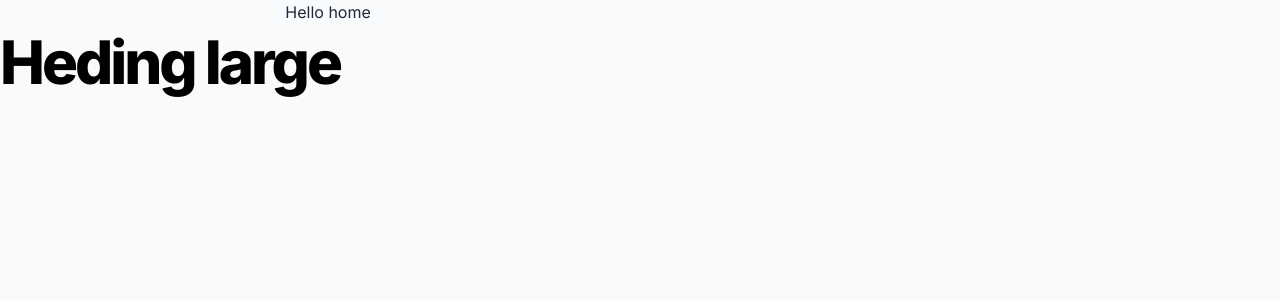
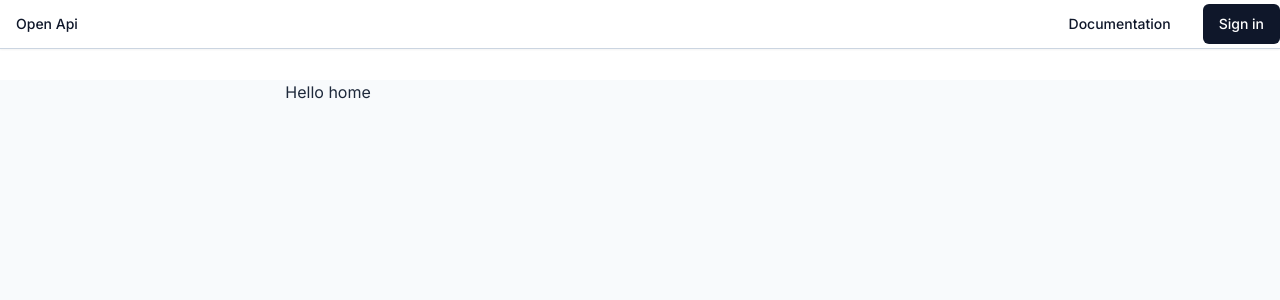
Before and after one commit to CodeWithShamim/open-api, a Next.js app: page / in a window 1280 px wide. Shown: the top 300 px of the page. Built offline with nearby package versions, Linux system fonts and the light colour scheme; no server answers.

Commit message:
custom btn & navbar added

```diff
--- a/src/app/layout.tsx
+++ b/src/app/layout.tsx
@@ -1,3 +1,4 @@
+import Navbar from "@/components/Navbar";
 import Providers from "@/components/Providers";
 import { Toaster } from "@/components/ui/Toast";
 import { cn } from "@/lib/utils";
@@ -24,6 +25,8 @@
       <body className="min-h-screen bg-slate-50 dark:bg-slate-900 antialiased">
         <Providers>
           <Toaster position="bottom-right" />
+          {/* @ts-expect-error server component */}
+          <Navbar />
           <main>{children}</main>
         </Providers>
 
--- a/src/app/page.tsx
+++ b/src/app/page.tsx
@@ -3,9 +3,8 @@
 
 export default function Home() {
   return (
-    <>
+    <div className="mt-20">
       <Paragraph size="sm">Hello home</Paragraph>
-      <LargeHeading>Heding large</LargeHeading>
-    </>
+    </div>
   );
 }
--- /dev/null
+++ b/src/components/Navbar.tsx
@@ -0,0 +1,49 @@
+import { getServerSession } from "next-auth";
+import Link from "next/link";
+import { FC } from "react";
+import { buttonVariants } from "@/ui/Button";
+import SignInButton from "@/components/SignInButton";
+import SignOutButton from "@/components/SignOutButton";
+
+interface navbarProps {}
+
+const Navbar = async () => {
+  const session = await getServerSession();
+  return (
+    <div className="fixed backdrop-blur-sm bg-white/75 dark:bg-slate-900 z-50 left-0 right-0 top-0 border-b border-slate-300 dark:border-slate-700 shadow-sm flex justify-between items-center">
+      <div className="container max-w-7xl mx-auto w-full flex justify-between items-center py-[4px]">
+        <Link href="/" className={buttonVariants({ variant: "link" })}>
+          Open Api
+        </Link>
+
+        <div className="md:hidden">{/* <ThemeToggle /> */}</div>
+
+        <div className="hidden md:flex gap-4">
+          {/* <ThemeToggle /> */}
+          <Link
+            href="/documentation"
+            className={buttonVariants({ variant: "ghost" })}
+          >
+            Documentation
+          </Link>
+
+          {session ? (
+            <>
+              <Link
+                href="/dashboard"
+                className={buttonVariants({ variant: "ghost" })}
+              >
+                Dashboard
+              </Link>
+              <SignOutButton />
+            </>
+          ) : (
+            <SignInButton />
+          )}
+        </div>
+      </div>
+    </div>
+  );
+};
+
+export default Navbar;
--- a/src/components/Providers.tsx
+++ b/src/components/Providers.tsx
@@ -10,7 +10,7 @@
 
 const Providers: FC<providersProps> = ({ children }) => {
   return (
-    <ThemeProvider attribute="class" defaultTheme="dark" enableSystem>
+    <ThemeProvider attribute="class" defaultTheme="system" enableSystem>
       <SessionProvider>{children}</SessionProvider>
     </ThemeProvider>
   );
--- /dev/null
+++ b/src/components/SignInButton.tsx
@@ -0,0 +1,33 @@
+"use client";
+import { FC, useState } from "react";
+import Button from "@/ui/Button";
+import { toast } from "@/ui/Toast";
+import { signIn } from "next-auth/react";
+
+interface SignInButtonProps {}
+
+const SignInButton: FC<SignInButtonProps> = () => {
+  const [isLoading, setIsLoading] = useState<boolean>(false);
+
+  const signInWithGoogle = async () => {
+    setIsLoading(true);
+
+    try {
+      await signIn("google");
+    } catch (error) {
+      toast({
+        title: "Error singing in",
+        message: "Please try again later",
+        type: "error",
+      });
+    }
+  };
+
+  return (
+    <Button onClick={signInWithGoogle} isLoading={isLoading}>
+      Sign in
+    </Button>
+  );
+};
+
+export default SignInButton;
--- /dev/null
+++ b/src/components/SignOutButton.tsx
@@ -0,0 +1,33 @@
+"use client";
+import { FC, useState } from "react";
+import Button from "@/ui/Button";
+import { toast } from "@/ui/Toast";
+import { signOut } from "next-auth/react";
+
+interface SignOutButtonProps {}
+
+const SignOutButton: FC<SignOutButtonProps> = () => {
+  const [isLoading, setIsLoading] = useState<boolean>(false);
+
+  const signUserOut = async () => {
+    setIsLoading(true);
+
+    try {
+      await signOut();
+    } catch (error) {
+      toast({
+        title: "Error singing out",
+        message: "Please try again later",
+        type: "error",
+      });
+    }
+  };
+
+  return (
+    <Button onClick={signUserOut} isLoading={isLoading}>
+      Sign out
+    </Button>
+  );
+};
+
+export default SignOutButton;
--- /dev/null
+++ b/src/components/ui/Button.tsx
@@ -0,0 +1,56 @@
+import { cn } from "@/lib/utils";
+import { VariantProps, cva } from "class-variance-authority";
+import { Loader2 } from "lucide-react";
+import { ButtonHTMLAttributes, FC, forwardRef } from "react";
+
+export const buttonVariants = cva(
+  "active:scale-95 inline-flex items-center justify-center rounded-md text-sm font-medium transition-colors focus:outline-none focus:ring-2 focus:ring-slate-400 focus:ring-offset-2 disabled:opacity-50 disabled:pointer-events-none dark:focus:ring-offset-slate-900",
+  {
+    variants: {
+      variant: {
+        default:
+          "bg-slate-900 text-white hover:bg-slate-800 dark:bg-slate-200 dark:text-slate-900 dark:hover:bg-slate-100",
+        outline:
+          "bg-slate-900 text-white hover:bg-slate-800 dark:bg-slate-200 dark:text-slate-900 dark:hover:bg-slate-100 border-slate-200 hover:border-slate-100 dark:border-slate-700",
+        ghost:
+          "bg-transparent hover:bg-slate-100 dark:hover:bg-slate-800 dark:text-slate-400 data-[state=open]:bg-transparent dark:data-[state=open]:bg-transparent",
+        link: "bg-transparent dark:bg-transparent underline-offset-4 hover:underline text-slate-900 dark:text-slate-100 hover:bg-transparent dark:hover:bg-transparent",
+      },
+
+      size: {
+        default: "h-10 px-4 py-2 rounded-md",
+        sm: "h-9 px-2 rounded-md",
+        lg: "h-12 px-8 rounded-md",
+      },
+    },
+    defaultVariants: {
+      variant: "default",
+      size: "default",
+    },
+  }
+);
+
+interface ButtonProps
+  extends ButtonHTMLAttributes<HTMLButtonElement>,
+    VariantProps<typeof buttonVariants> {
+  isLoading?: boolean;
+}
+
+const Button: FC<ButtonProps> = forwardRef<HTMLButtonElement, ButtonProps>(
+  ({ className, children, isLoading, size, variant, ...props }, ref) => {
+    return (
+      <button
+        className={cn(buttonVariants({ variant, size, className }))}
+        ref={ref}
+        disabled={isLoading}
+        {...props}
+      >
+        {isLoading ? <Loader2 className="mr-2 h-4 w-4 animate-spin" /> : null}
+        {children}
+      </button>
+    );
+  }
+);
+
+Button.displayName = "Button";
+export default Button;
```
